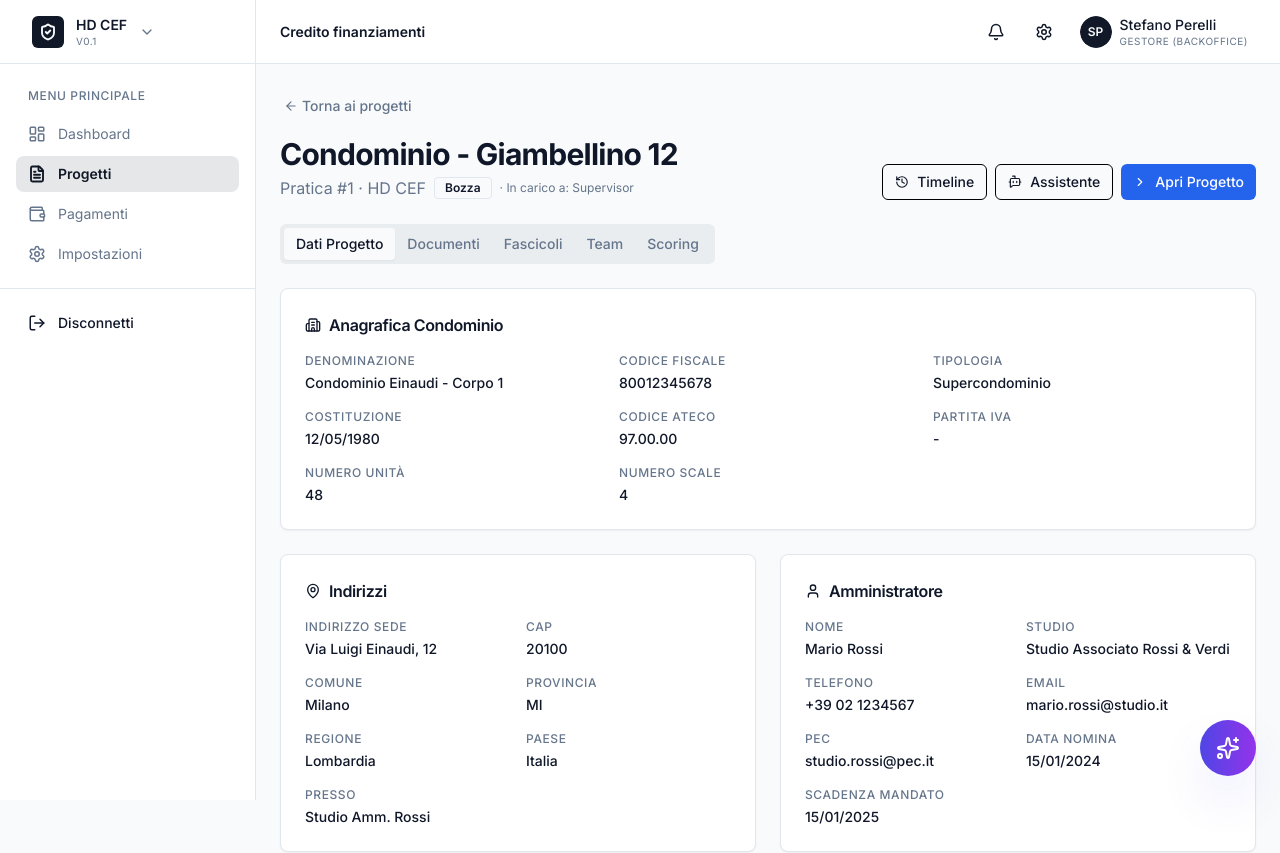
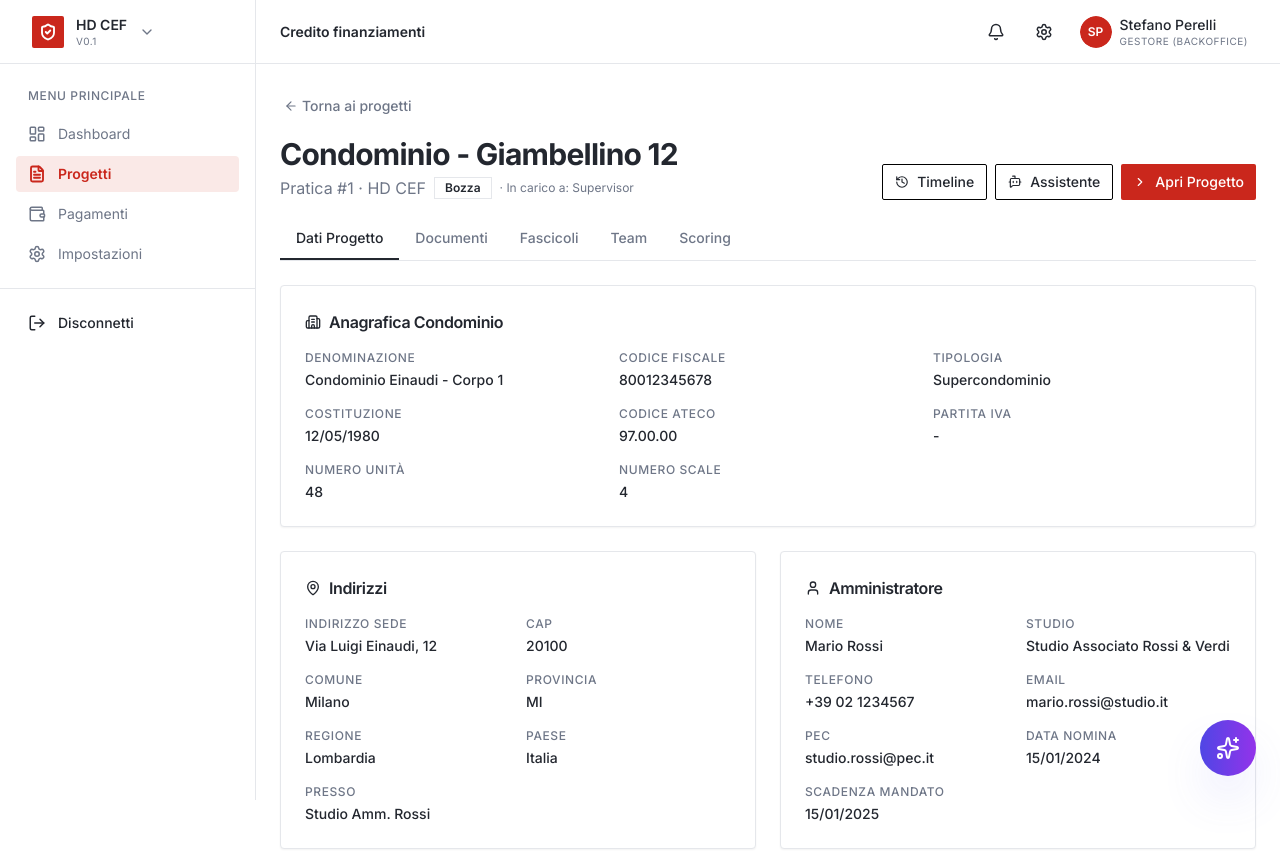
Before and after one commit to devbewill/saas-workflow, a React (Vite) app: page /projects/1 in a window 1280 px wide. Shown: the top 853 px of the page. Built offline with nearby package versions, Linux system fonts and the light colour scheme.

Commit message:
changed colors

```diff
--- a/src/components/ui/tabs.jsx
+++ b/src/components/ui/tabs.jsx
@@ -8,7 +8,7 @@ const TabsList = React.forwardRef(({ className, ...props }, ref) => (
   <TabsPrimitive.List
     ref={ref}
     className={cn(
-      "inline-flex h-10 items-center justify-center rounded-md bg-muted p-1 text-muted-foreground",
+      "inline-flex items-end border-b border-border bg-transparent p-0 h-auto gap-0 w-full",
       className
     )}
     {...props}
@@ -20,7 +20,7 @@ const TabsTrigger = React.forwardRef(({ className, ...props }, ref) => (
   <TabsPrimitive.Trigger
     ref={ref}
     className={cn(
-      "inline-flex items-center justify-center whitespace-nowrap rounded-sm px-3 py-1.5 text-sm font-medium ring-offset-background transition-all focus-visible:outline-none focus-visible:ring-2 focus-visible:ring-ring focus-visible:ring-offset-2 disabled:pointer-events-none disabled:opacity-50 data-[state=active]:bg-background data-[state=active]:text-foreground data-[state=active]:shadow-sm",
+      "inline-flex items-center justify-center whitespace-nowrap px-4 pb-2.5 pt-1 text-sm font-medium text-muted-foreground border-b-2 border-transparent rounded-none bg-transparent transition-all focus-visible:outline-none focus-visible:ring-2 focus-visible:ring-ring focus-visible:ring-offset-2 disabled:pointer-events-none disabled:opacity-50 data-[state=active]:border-foreground data-[state=active]:text-foreground",
       className
     )}
     {...props}
--- a/src/styles/globals.css
+++ b/src/styles/globals.css
@@ -6,31 +6,31 @@
 
 @layer base {
   :root {
-    --background: 210 20% 98%;
-    --foreground: 222 47% 11%;
+    --background: 0 0% 100%;
+    --foreground: 220 15% 16%;
     --card: 0 0% 100%;
-    --card-foreground: 222 47% 11%;
+    --card-foreground: 220 15% 16%;
     --popover: 0 0% 100%;
-    --popover-foreground: 222 47% 11%;
-    --primary: 221 83% 53%;
+    --popover-foreground: 220 15% 16%;
+    --primary: 4 76% 45%;
     --primary-foreground: 0 0% 100%;
-    --secondary: 210 20% 96%;
-    --secondary-foreground: 222 47% 11%;
-    --muted: 210 16% 93%;
-    --muted-foreground: 215 16% 47%;
-    --accent: 221 39% 11%;
-    --accent-foreground: 210 20% 98%;
+    --secondary: 220 14% 96%;
+    --secondary-foreground: 220 15% 16%;
+    --muted: 220 14% 96%;
+    --muted-foreground: 220 10% 48%;
+    --accent: 4 76% 45%;
+    --accent-foreground: 0 0% 100%;
     --destructive: 0 84% 60%;
-    --destructive-foreground: 210 20% 98%;
-    --border: 214 32% 91%;
-    --input: 214 32% 91%;
-    --ring: 221 83% 53%;
-    --radius: 0.5rem;
+    --destructive-foreground: 0 0% 100%;
+    --border: 220 13% 91%;
+    --input: 220 13% 91%;
+    --ring: 4 76% 45%;
+    --radius: 0.25rem;
 
     /* Sidebar */
     --sidebar-bg: 0 0% 100%;
-    --sidebar-foreground: 222 47% 11%;
-    --sidebar-muted: 215 16% 47%;
+    --sidebar-foreground: 220 15% 16%;
+    --sidebar-muted: 220 10% 48%;
   }
 
   .dark {
```
